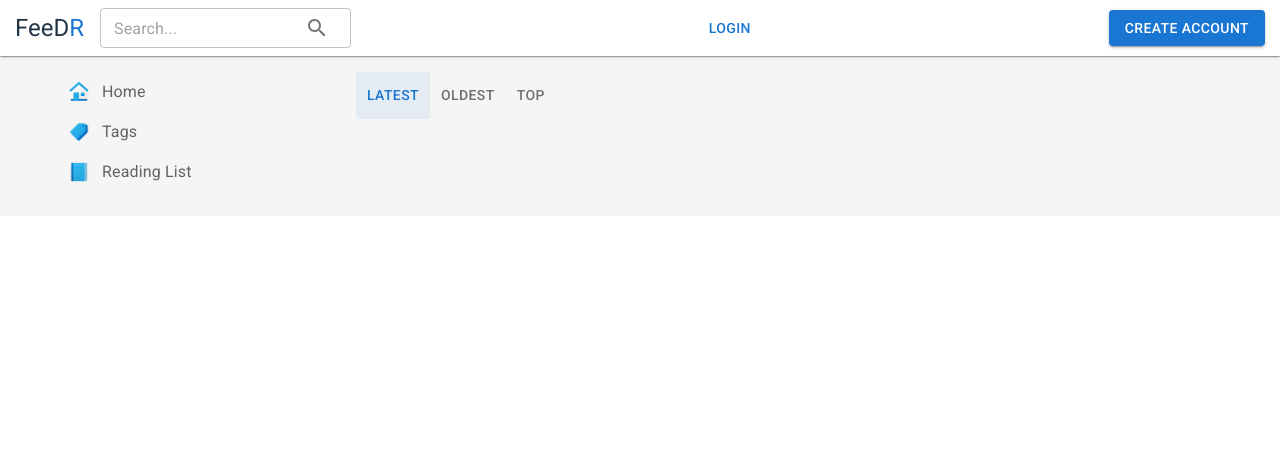
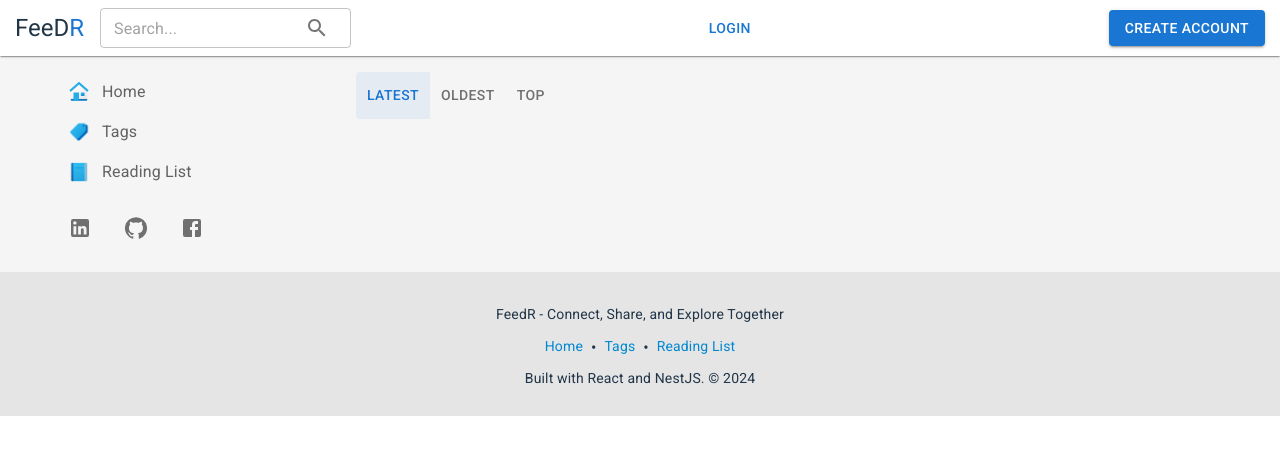
Before and after one commit to VadimNeVlad/feedr, a React (Vite) app: page / in a window 1280 px wide. Shown: the top 454 px of the page. Built offline with nearby package versions, Linux system fonts and the light colour scheme; no server answers.

Commit message:
added: footer and edit/add article mobile adaptation

```diff
--- a/src/components/ArticleContent/ArticleContent.tsx
+++ b/src/components/ArticleContent/ArticleContent.tsx
@@ -25,7 +25,7 @@ export const ArticleContent: React.FC<ArticleContentProps> = ({ article }) => {
           component="img"
           sx={{
             width: "100%",
-            height: 300,
+            height: { xs: 200, sm: 250, md: 300 },
             objectFit: "cover",
           }}
           src={article.image && `${IMAGE_URL}articles/${article.image}`}
--- a/src/components/Editor/EditorToolbar/EditorToolbar.tsx
+++ b/src/components/Editor/EditorToolbar/EditorToolbar.tsx
@@ -42,7 +42,12 @@ export const EditorToolbar: React.FC<EditorToolbarProps> = ({ editor }) => {
       >
         <HeadingToolbarButtons editor={editor} />
         <Divider flexItem orientation="vertical" sx={{ mx: 0.5, my: 1 }} />
-        <ToggleButtonGroup size="small" exclusive aria-label="text alignment">
+        <ToggleButtonGroup
+          size="small"
+          exclusive
+          aria-label="text alignment"
+          sx={{ flexWrap: "wrap" }}
+        >
           <ToggleButton
             onClick={() => editor.chain().focus().setTextAlign("left").run()}
             selected={editor.isActive({ textAlign: "left" })}
@@ -78,7 +83,11 @@ export const EditorToolbar: React.FC<EditorToolbarProps> = ({ editor }) => {
         </ToggleButtonGroup>
         <Divider flexItem orientation="vertical" sx={{ mx: 0.5, my: 1 }} />
 
-        <ToggleButtonGroup size="small" aria-label="text formatting">
+        <ToggleButtonGroup
+          size="small"
+          aria-label="text formatting"
+          sx={{ flexWrap: "wrap" }}
+        >
           <ToggleButton
             onClick={() => editor.chain().focus().toggleSuperscript().run()}
             selected={editor.isActive("superscript")}
@@ -224,7 +233,12 @@ export const EditorToolbar: React.FC<EditorToolbarProps> = ({ editor }) => {
         </ToggleButtonGroup>
         <Divider flexItem orientation="vertical" sx={{ mx: 0.5, my: 1 }} />
 
-        <ToggleButtonGroup size="small" exclusive aria-label="text alignment">
+        <ToggleButtonGroup
+          size="small"
+          exclusive
+          aria-label="text alignment"
+          sx={{ flexWrap: "wrap" }}
+        >
           <ToggleButton
             onClick={() => editor.chain().focus().undo().run()}
             value="undo"
@@ -243,7 +257,12 @@ export const EditorToolbar: React.FC<EditorToolbarProps> = ({ editor }) => {
 
         <Divider flexItem orientation="vertical" sx={{ mx: 0.5, my: 1 }} />
 
-        <ToggleButtonGroup size="small" exclusive aria-label="text alignment">
+        <ToggleButtonGroup
+          size="small"
+          exclusive
+          aria-label="text alignment"
+          sx={{ flexWrap: "wrap" }}
+        >
           <ToggleButton
             onClick={() => editor.chain().focus().unsetAllMarks().run()}
             value="clear-mark"
--- a/src/components/ImagePreview/ImagePreview.tsx
+++ b/src/components/ImagePreview/ImagePreview.tsx
@@ -9,7 +9,14 @@ export const ImagePreview: React.FC<ImagePreviewProps> = ({
   handleClearPreview,
 }) => {
   return (
-    <Box sx={{ display: "flex", alignItems: "center", mb: 2 }}>
+    <Box
+      sx={{
+        display: "flex",
+        flexDirection: { xs: "column", sm: "row" },
+        alignItems: "center",
+        mb: 2,
+      }}
+    >
       <input
         ref={fileRef}
         type="file"
@@ -23,7 +30,7 @@ export const ImagePreview: React.FC<ImagePreviewProps> = ({
             width: 200,
             height: 200,
             objectFit: "contain",
-            mr: 2,
+            mr: { xs: 0, sm: 2 },
           }}
           src={preview}
         />
--- a/src/components/Layout/Layout.tsx
+++ b/src/components/Layout/Layout.tsx
@@ -2,12 +2,48 @@ import React from "react";
 import { LayoutProps } from "../../utils/types/props";
 import { Header } from "../Header/Header";
 import { ToastContainer } from "react-toastify";
+import { Box, Container, Stack, Typography } from "@mui/material";
+import { Link } from "react-router-dom";
 
 export const Layout: React.FC<LayoutProps> = ({ children }) => {
   return (
     <>
       <Header />
       {children}
+      <Box sx={{ pt: 4, pb: 3.5, bgcolor: "#e5e5e5" }}>
+        <Container maxWidth="lg" sx={{ textAlign: "center" }}>
+          <Typography variant="body2">
+            FeedR - Connect, Share, and Explore Together
+          </Typography>
+          <Stack
+            direction="row"
+            justifyContent="center"
+            spacing={1}
+            sx={{ pt: 1.5, pb: 1 }}
+          >
+            <Link to="/home">
+              <Typography variant="body2" color="info.main">
+                Home
+              </Typography>
+            </Link>
+            <span>•</span>
+            <Link to="/tags">
+              <Typography variant="body2" color="info.main">
+                Tags
+              </Typography>
+            </Link>
+            <span>•</span>
+            <Link to="/reading-list">
+              <Typography variant="body2" color="info.main">
+                Reading List
+              </Typography>
+            </Link>
+          </Stack>
+          <Typography variant="body2">
+            Built with React and NestJS. © {new Date().getFullYear()}
+          </Typography>
+        </Container>
+      </Box>
       <ToastContainer />
     </>
   );
--- a/src/components/NavSidebar/NavSidebar.tsx
+++ b/src/components/NavSidebar/NavSidebar.tsx
@@ -1,15 +1,21 @@
 import {
   Box,
+  IconButton,
   List,
   ListItem,
   ListItemButton,
   ListItemText,
+  Stack,
 } from "@mui/material";
 import React from "react";
 import { Link } from "react-router-dom";
+import LinkedInIcon from "@mui/icons-material/LinkedIn";
+import GitHubIcon from "@mui/icons-material/GitHub";
+import FacebookIcon from "@mui/icons-material/Facebook";
 
 export const NavSidebar: React.FC = () => {
   return (
+    <Box>
       <nav style={{ width: "100%" }}>
         <List disablePadding>
           <ListItem disablePadding>
@@ -56,5 +62,30 @@ export const NavSidebar: React.FC = () => {
           </ListItem>
         </List>
       </nav>
+
+      <Stack direction="row" spacing={2} sx={{ marginTop: 2, ml: "-4px" }}>
+        <Link
+          to="https://www.linkedin.com/in/vadim-marukhnenko/"
+          target="_blank"
+        >
+          <IconButton>
+            <LinkedInIcon />
+          </IconButton>
+        </Link>
+        <Link to="https://github.com/VadimNeVlad" target="_blank">
+          <IconButton>
+            <GitHubIcon />
+          </IconButton>
+        </Link>
+        <Link
+          to="https://www.facebook.com/profile.php?id=100080493537613"
+          target="_blank"
+        >
+          <IconButton>
+            <FacebookIcon />
+          </IconButton>
+        </Link>
+      </Stack>
+    </Box>
   );
 };
--- a/src/components/SettingsNavList/SettingsNavList.tsx
+++ b/src/components/SettingsNavList/SettingsNavList.tsx
@@ -22,7 +22,7 @@ export const SettingsNavList: React.FC = () => {
   };
   return (
     <nav style={{ width: "100%" }}>
-      <List>
+      <List disablePadding>
         <ListItem disablePadding>
           <Link to="profile" style={{ width: "100%" }}>
             <ListItemButton
--- a/src/components/Skeletons/ArticleSkeleton/ArticleSkeleton.tsx
+++ b/src/components/Skeletons/ArticleSkeleton/ArticleSkeleton.tsx
@@ -10,12 +10,12 @@ import React from "react";
 
 export const ArticleSkeleton: React.FC = () => {
   return (
-    <Container maxWidth="lg" sx={{ mt: 11, pb: 3 }}>
+    <Container maxWidth="lg" sx={{ mt: 9, pb: 3 }}>
       <Grid container spacing={2}>
         <Grid item xs={1}>
           <Box
             sx={{
-              display: "flex",
+              display: { xs: "none", sm: "flex" },
               flexDirection: "column",
               alignItems: "center",
               pb: 2,
@@ -32,7 +32,7 @@ export const ArticleSkeleton: React.FC = () => {
           </Box>
           <Box
             sx={{
-              display: "flex",
+              display: { xs: "none", sm: "flex" },
               flexDirection: "column",
               alignItems: "center",
               pb: 2,
@@ -47,10 +47,10 @@ export const ArticleSkeleton: React.FC = () => {
             <Skeleton variant="text" sx={{ fontSize: "16px", width: "20px" }} />
           </Box>
         </Grid>
-        <Grid item xs={8}>
+        <Grid item xs={12} sm={11} md={8}>
           <Skeleton
             variant="rectangular"
-            sx={{ width: "100%", height: "300px" }}
+            sx={{ width: "100%", height: { xs: 200, sm: 250, md: 300 } }}
           />
           <Card>
             <CardContent>
--- a/src/index.css
+++ b/src/index.css
@@ -81,4 +81,8 @@ body {
   .ProseMirror {
     font-size: 16px;
   }
+
+  .editor__frame .ProseMirror {
+    min-height: 200px;
+  }
 }
--- a/src/pages/AddArticle/AddArticle.tsx
+++ b/src/pages/AddArticle/AddArticle.tsx
@@ -60,8 +60,12 @@ export const AddArticle: React.FC = () => {
 
   return (
     <Layout>
-      <Container maxWidth="lg" sx={{ mt: 11, pb: 3 }}>
-        <Typography variant="h4" fontWeight={700} sx={{ mb: 2 }}>
+      <Container maxWidth="lg" sx={{ mt: 10, pb: 3, minHeight: "100vh" }}>
+        <Typography
+          variant="h4"
+          fontWeight={700}
+          sx={{ fontSize: { xs: 28, md: 34 }, mb: 2 }}
+        >
           Create new article
         </Typography>
 
@@ -103,6 +107,7 @@ export const AddArticle: React.FC = () => {
                 variant="contained"
                 loading={isLoading}
                 disabled={isDisabled}
+                sx={{ mt: 3.5 }}
               >
                 Create article
               </LoadingButton>
--- a/src/pages/EditArticle/EditArticle.tsx
+++ b/src/pages/EditArticle/EditArticle.tsx
@@ -98,8 +98,12 @@ export const EditArticle: React.FC = () => {
       )}
 
       {!isLoading && article && (
-        <Container maxWidth="lg" sx={{ mt: 11, pb: 3 }}>
-          <Typography variant="h4" fontWeight={700} sx={{ mb: 2 }}>
+        <Container maxWidth="lg" sx={{ mt: 10, pb: 3, minHeight: "100vh" }}>
+          <Typography
+            variant="h4"
+            fontWeight={700}
+            sx={{ fontSize: { xs: 28, md: 34 }, mb: 2 }}
+          >
             Edit article
           </Typography>
 
@@ -146,6 +150,7 @@ export const EditArticle: React.FC = () => {
                   variant="contained"
                   disabled={isDisabled}
                   loading={updatePending}
+                  sx={{ mt: 3.5 }}
                 >
                   Update article
                 </LoadingButton>
--- a/src/pages/EditProfile/EditProfile.tsx
+++ b/src/pages/EditProfile/EditProfile.tsx
@@ -7,13 +7,17 @@ import { Layout } from "../../components/Layout/Layout";
 export const EditProfile: React.FC = () => {
   return (
     <Layout>
-      <Container maxWidth="lg" sx={{ mt: 11, pb: 7 }}>
+      <Container maxWidth="lg" sx={{ mt: 10, pb: 5, minHeight: "100vh" }}>
         <Grid container spacing={2}>
-          <Grid item xs={3}>
+          <Grid item xs={12} md={3}>
             <SettingsNavList />
           </Grid>
-          <Grid item xs={9}>
-            <Typography variant="h4" fontWeight={700} sx={{ mb: 2 }}>
+          <Grid item xs={12} md={9}>
+            <Typography
+              variant="h4"
+              fontWeight={700}
+              sx={{ fontSize: { xs: 28, md: 34 }, mb: 2 }}
+            >
               Settings
             </Typography>
 
```
Lines whose indentation alone changed are shown as unchanged.
